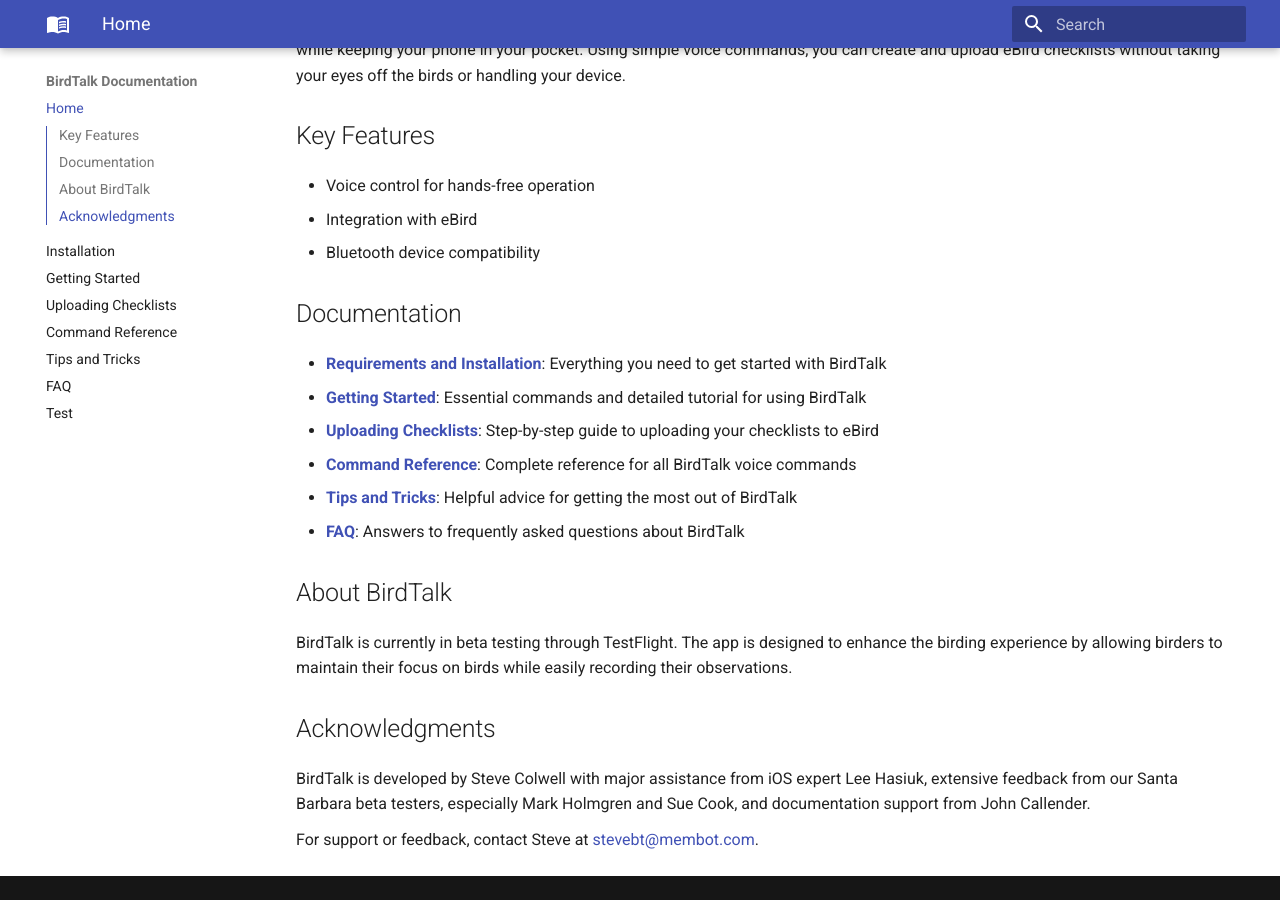
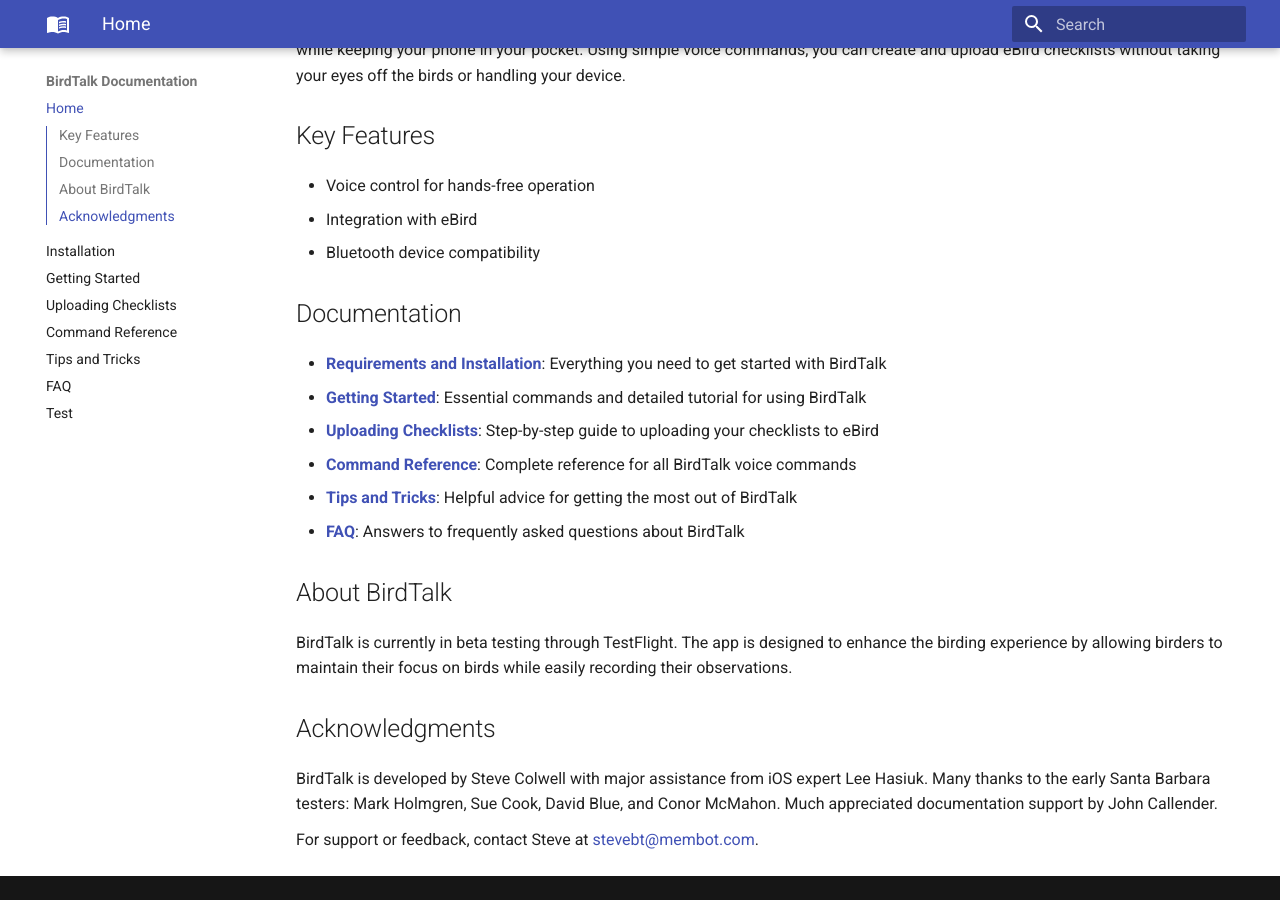
Before and after one commit to johncallender/birdtalk-docs, an MkDocs documentation site: the page built from docs/index.md, in a window 1280 px wide and 900 px high, scrolled down 631 px. Built offline with MkDocs 1.6.1 and Material for MkDocs 9.7.7, drawn with Linux system fonts in a browser that asks for light colours.

Commit message:
Updated acknowledgements

```diff
--- a/docs/index.md
+++ b/docs/index.md
@@ -28,6 +28,6 @@
 
 ## Acknowledgments
 
-BirdTalk is developed by Steve Colwell with major assistance from iOS expert Lee Hasiuk, extensive feedback from our Santa Barbara beta testers, especially Mark Holmgren and Sue Cook, and documentation support from John Callender.
+BirdTalk is developed by Steve Colwell with major assistance from iOS expert Lee Hasiuk.  Many thanks to the early Santa Barbara testers:  Mark Holmgren, Sue Cook, David Blue, and Conor McMahon.  Much appreciated documentation support by John Callender.
 
 For support or feedback, contact Steve at [stevebt@membot.com](mailto:stevebt@membot.com).
```
